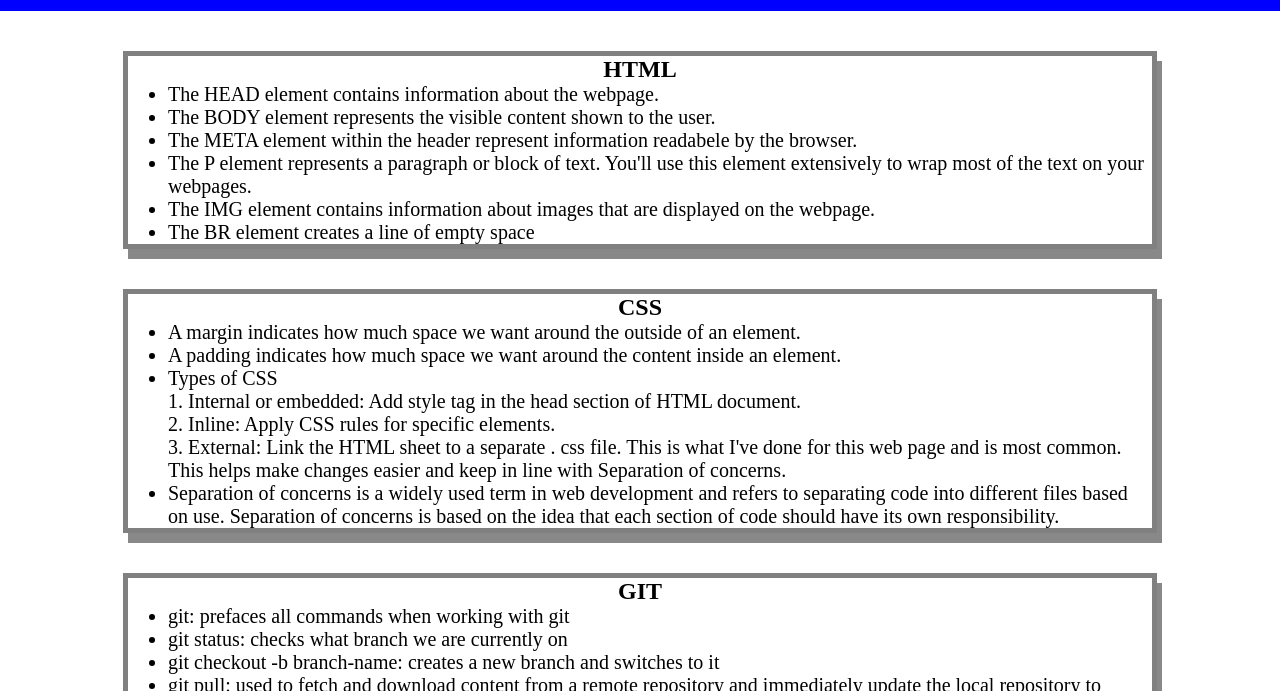
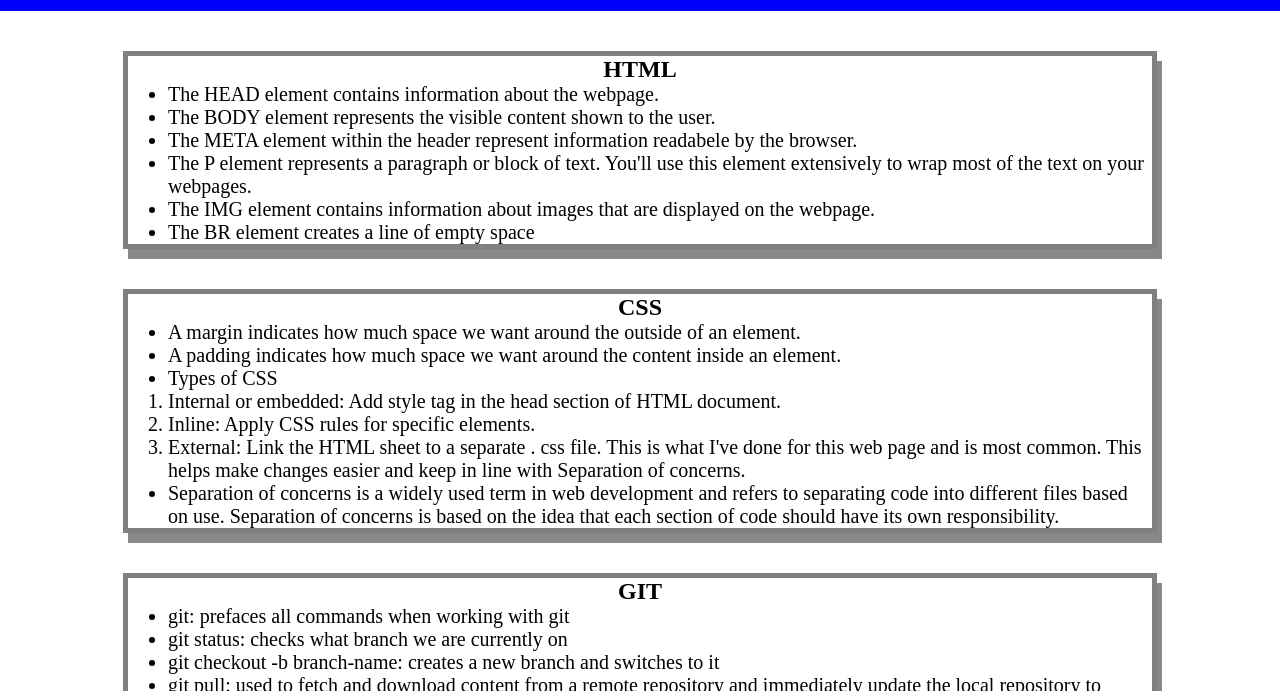
Before and after one commit to Bcz25/prework-study-guide, a plain HTML site: page index.html in a window 1280 px wide. Shown: the part 109-800 px from the top of the page. Drawn offline with Linux system fonts and the light colour scheme.

Commit message:
fixed formatting in list

```diff
--- a/index.html
+++ b/index.html
@@ -29,11 +29,12 @@
         <ul>
           <li>A margin indicates how much space we want around the outside of an element.</li>
           <li>A padding indicates how much space we want around the content inside an element.</li>
-          <li>Types of CSS
-            <ol>1. Internal or embedded: Add style tag in the head section of HTML document.</ol>
-            <ol>2. Inline: Apply CSS rules for specific elements.</ol>
-            <ol>3. External: Link the HTML sheet to a separate . css file. This is what I've done for this web page and is most common. This helps make changes easier and keep in line with Separation of concerns.</ol>
-          </li>
+          <li>Types of CSS</li>
+          <ol>
+            <li>Internal or embedded: Add style tag in the head section of HTML document.</li>
+            <li>Inline: Apply CSS rules for specific elements.</li>
+            <li>External: Link the HTML sheet to a separate . css file. This is what I've done for this web page and is most common. This helps make changes easier and keep in line with Separation of concerns.</li>
+          </ol>
           <li>Separation of concerns is a widely used term in web development and refers to separating code into different files based on use. Separation of concerns is based on the idea that each section of code should have its own responsibility. </li>
         </ul>
       </section>
```
Also changed, not shown: 1 other file.
